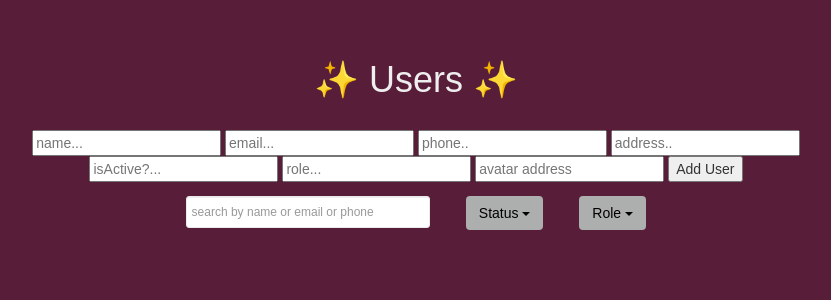
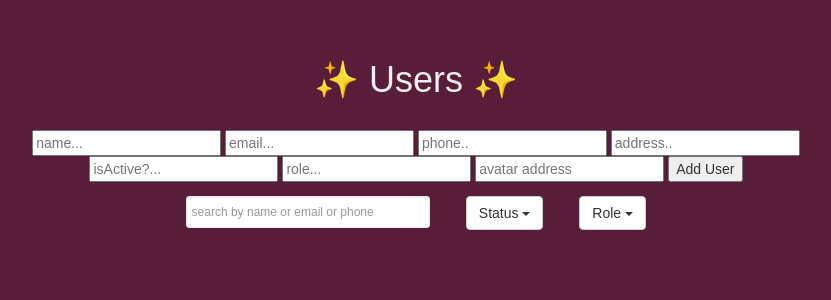
Before and after one commit to krsinghshubham/userManagementApp, a PHP site: page / in a window 1280 px wide. Shown: the top 300 px of the page, without its empty margins (224-1055 px from the left). Run offline with PHP 8.4, Linux system fonts and the light colour scheme.

Commit message:
looks even better

```diff
--- a/index.css
+++ b/index.css
@@ -19,10 +19,7 @@ h1 {
     max-width: 1000px;
     text-align: center;
 }
-/* #shortcuts{
-    display: inline-flex;
-    justify-content: space-between;
-} */
+
 #shortcuts {
     display: flex;
     flex-direction: row;
@@ -46,6 +43,7 @@ h1 {
     /* padding: 10px; */
     /* color: #fff; */
   }
+
 #user-form{
     max-width: 200%;
 }
@@ -64,6 +62,10 @@ h1 {
     justify-content: center;
     align-self: center;
     display: inline-grid;
+}
+#user-name{
+    font-weight: bold;
+    font-size: large;
 }
 .item-center {
   display: grid;
--- a/index.html
+++ b/index.html
@@ -36,11 +36,11 @@
       <input type="text" id="searchBar" name="searchBar" placeholder="search by name or email or phone"
         class="form-control form-control-ig" />
       <!-- </div>
+
     <!-- Filters -->
-      <!--<div id="Filters"> -->
-      <!-- for role filter  -->
+      <!-- for Status filter  -->
       <div class="dropdown">
-          <button class="btn btn-dark" type="button" data-toggle="dropdown">Status
+        <button class="btn btn-default" type="button" data-toggle="dropdown">Status
           <span class="caret"></span></button>
         <ul class="dropdown-menu">
           <input class="form-control" id="myInput" type="text" placeholder="Search..">
@@ -51,7 +51,7 @@
       </div>
       <!-- for role filter  -->
       <div class="dropdown">
-          <button class="btn btn-dark" type="button" data-toggle="dropdown">Role
+        <button class="btn btn-default" type="button" data-toggle="dropdown">Role
           <span class="caret"></span></button>
         <ul class="dropdown-menu">
           <li><a href="#">ADMIN</a></li>
--- a/index.js
+++ b/index.js
@@ -45,22 +45,21 @@ const displayUsers = (users) => {
           <li class="user">
             <div id=${user.id}>
               <img class="avatar" src="${user.avatar}" alt="Avatar" >
-              <h5>${user.name}</h5>
+              <h5 id='user-name'>${user.name}</h5>
               <h5>${user.email}</h5>
               <h5>${user.address}</h5>
               <h5>${user.phone}</h5>
               <h5>${user.role}</h5>
-
-              <button data-id="${user.id}" id="edit-${user.id}" data-action="edit" class="btn  btn-small btn-dark">Edit</button>
-              <button data-id="${user.id}" id="delete-${user.id}" data-action="delete" type="button" class="btn  btn-small btn-danger" >Delete</button>
-
+              <div id="modify-buttons">
+                <button data-id="${user.id}" id="edit-${user.id}" data-action="edit" class="btn  btn-small btn-secondary active btn-block">Edit</button>
+                <button data-id="${user.id}" id="delete-${user.id}" data-action="delete" type="button" class="btn  btn-small active btn-danger btn-block" >Delete</button>
+              </div>
             </div>
             <div id=edit-user-${user.id}>
             </div>
           </li>`
     })
     .join('');
-  // <button data-id="${user.id}" id="delete-${user.id}" data-action="delete" type="button" class="btn  btn-small btn-danger" data-toggle="modal" data-target="#myModal">Delete</button>
 
   userContainer.innerHTML = htmlString;
 
```
Lines whose indentation alone changed are shown as unchanged.
